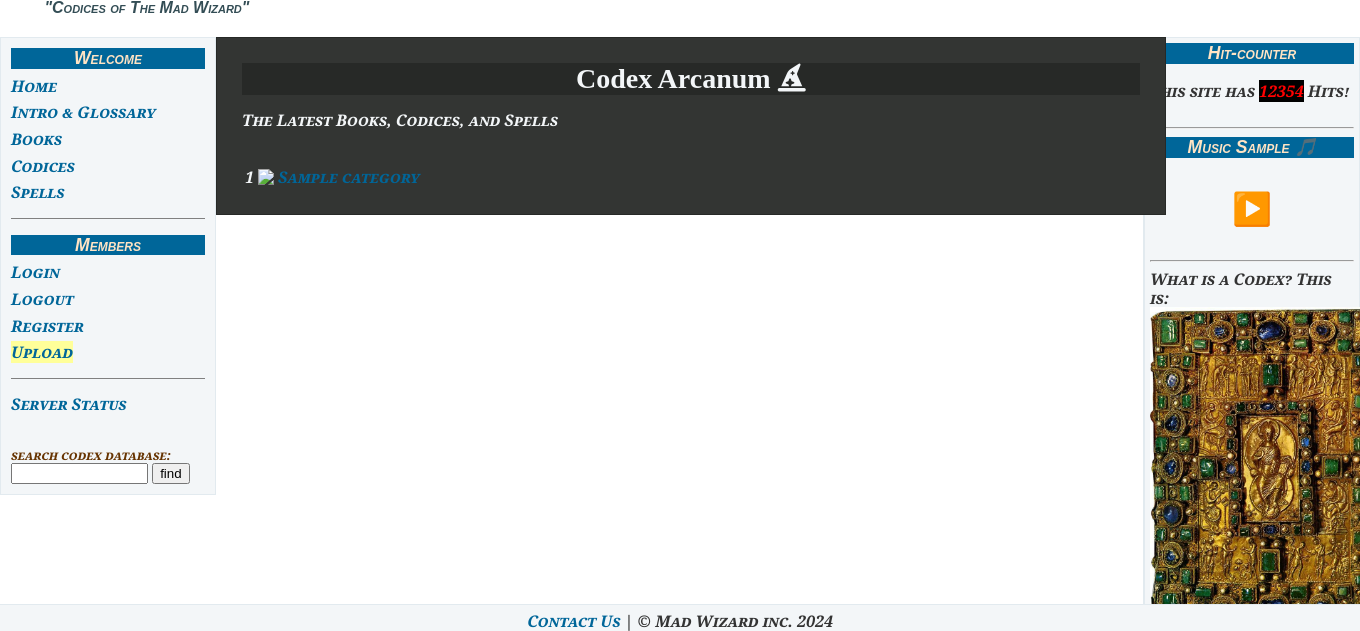
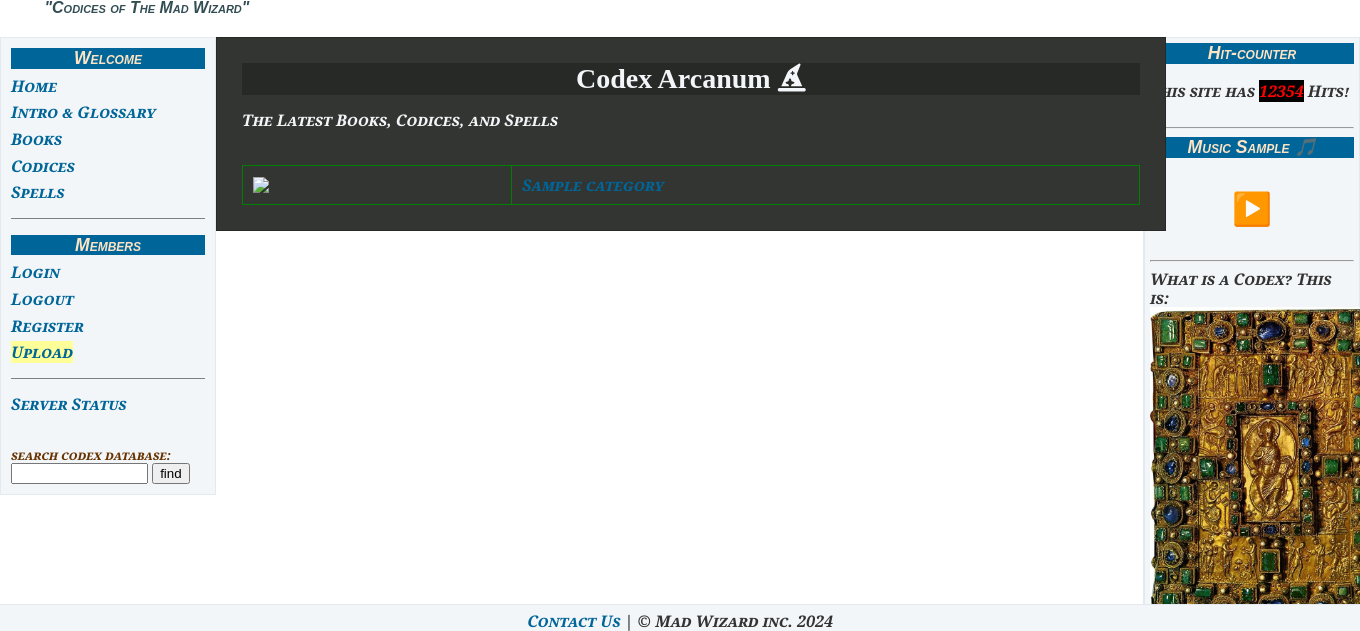
Before and after one commit to jmckirdy/Codex-Arcanum, a PHP site: page / in a window 1360 px wide; the page is wider, and only the part inside the window is pictured. Shown: the part 161-792 px from the top of that part. Run offline with PHP 8.4, Linux system fonts and the light colour scheme; tables that the repository leaves empty or names only in its code hold one stand-in row (values such as "Sample post"); style sheets or scripts are compiled from the project's sources; some libraries are stand-ins or nearby versions.

Commit message:
tables linked but not styled

```diff
--- a/main.inc.php
+++ b/main.inc.php
@@ -17,7 +17,7 @@ if (mysqli_num_rows($result) == 0)
 }
 else
 {
-   echo "<table>";
+   echo "<table class=\"galaxy-table\">";
    while($row=mysqli_fetch_array($result, MYSQLI_ASSOC))
    {
 
@@ -25,14 +25,16 @@ else
       $title = $row['title'];
       $picture = $row['picture'];
       // echo "<div class='test'>";
-      echo "<tr><td>$catid</td>";
-      echo "<td><img src=\"showimage.php?catid=$catid\" width=\"150px\"></td>";
+      // echo "<tr><td>$catid</td>";
+
+
+      echo "<td class=\"left-column\"><img src=\"showimage.php?catid=$catid\" width=\"150px\"></td>";
 
       //TODO::---- will need to change the url when getting content of category.
       // look at register/validate any file with uploading the catid num
       //
 
-      echo "<td><a href=\"index.php?content=showcategories&id=$catid\">$title</a></td></tr>";
+      echo "<td class=\"right-column\"><a href=\"index.php?content=showcategories&id=$catid\">$title</a></td></tr>";
       // echo "<tr><td>$catid</td><td>$title</td>\n";
       // divs above need to style and load correctly!
 
@@ -42,6 +44,31 @@ else
 }
 ?>
 
+<!--
+THE CLASSES THE LIE ABOVE YOU
+.galaxy-table {
+    width: 100%;
+    border-collapse: collapse;
+    border: 1px solid mediumslateblue;
+
+    td {
+        padding: 10px;
+        border: 1px solid green;
+    }
+
+    .left-column {
+        width: 30%;
+        color: greenyellow;
+    }
+
+    .right-column {
+        width: 70%;
+        color: mediumorchid;
+    }
+} -->
+
+
+
 
 
    </div>
--- a/scss/_categories.scss
+++ b/scss/_categories.scss
@@ -1,20 +1,20 @@
-.galaxy-table {
-    width: 100%;
-    border-collapse: collapse;
-    border: 1px solid mediumslateblue;
+// .galaxy-table {
+//     width: 100%;
+//     border-collapse: collapse;
+//     border: 1px solid mediumslateblue;
 
-    td {
-        padding: 10px;
-        border: 1px solid green;
-    }
+//     td {
+//         padding: 10px;
+//         border: 1px solid green;
+//     }
 
-    .left-column {
-        width: 30%;
-        color: greenyellow;
-    }
+//     .left-column {
+//         width: 30%;
+//         color: greenyellow;
+//     }
 
-    .right-column {
-        width: 70%;
-        color: mediumorchid;
-    }
-}
+//     .right-column {
+//         width: 70%;
+//         color: mediumorchid;
+//     }
+// }
--- a/scss/_center.scss
+++ b/scss/_center.scss
@@ -51,4 +51,29 @@
     font: $fontstack1;
     font-size: large;
   }
+
+
+  .galaxy-table {
+    width: 100%;
+    border-collapse: collapse;
+    border: 1px solid mediumslateblue;
+
+    td {
+        padding: 10px;
+        border: 1px solid green;
+    }
+
+    .left-column {
+        width: 30%;
+        color: greenyellow;
+    }
+
+    .right-column {
+        width: 70%;
+        color: mediumorchid;
+    }
 }
+
+
+
+}
```
